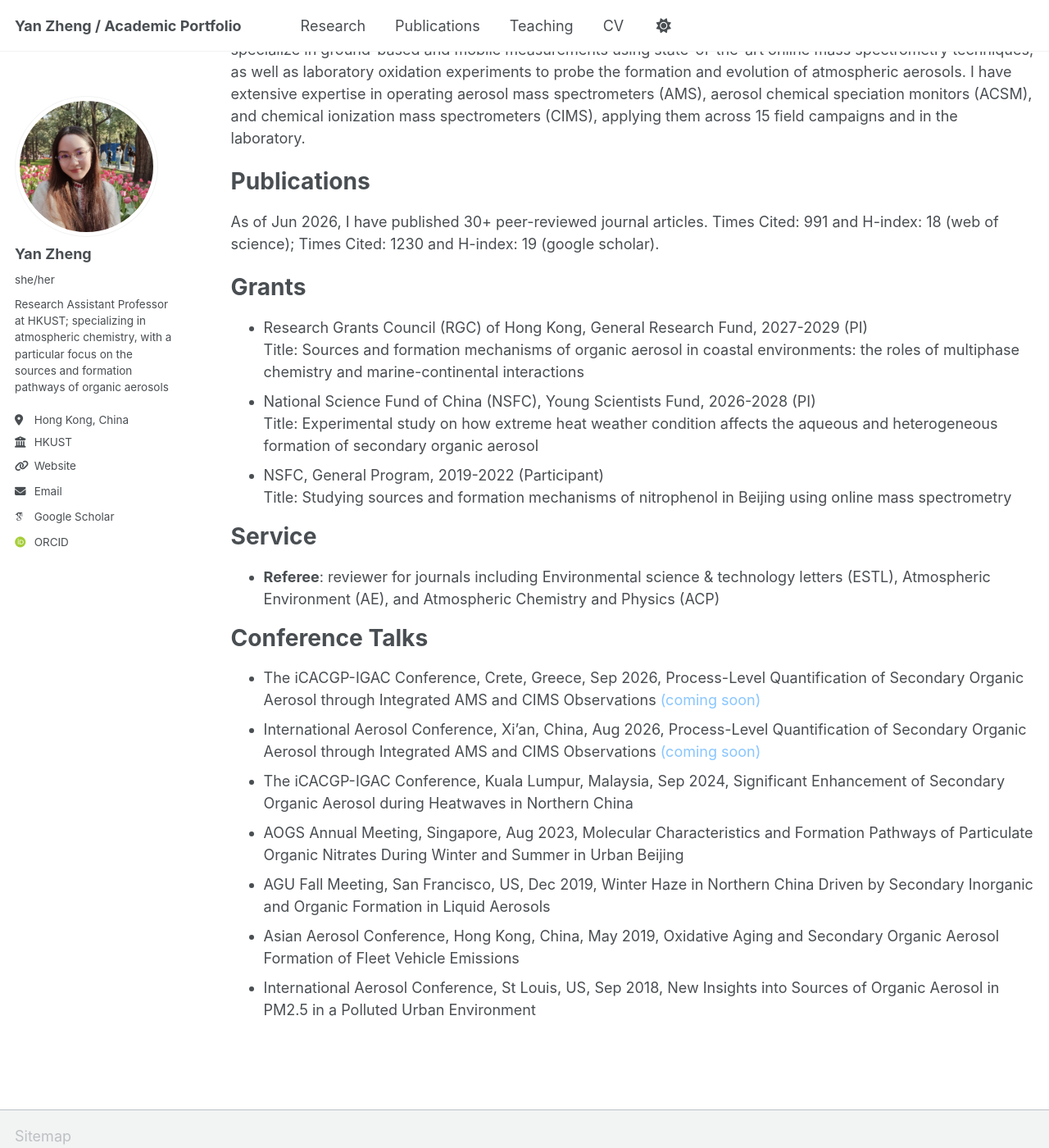
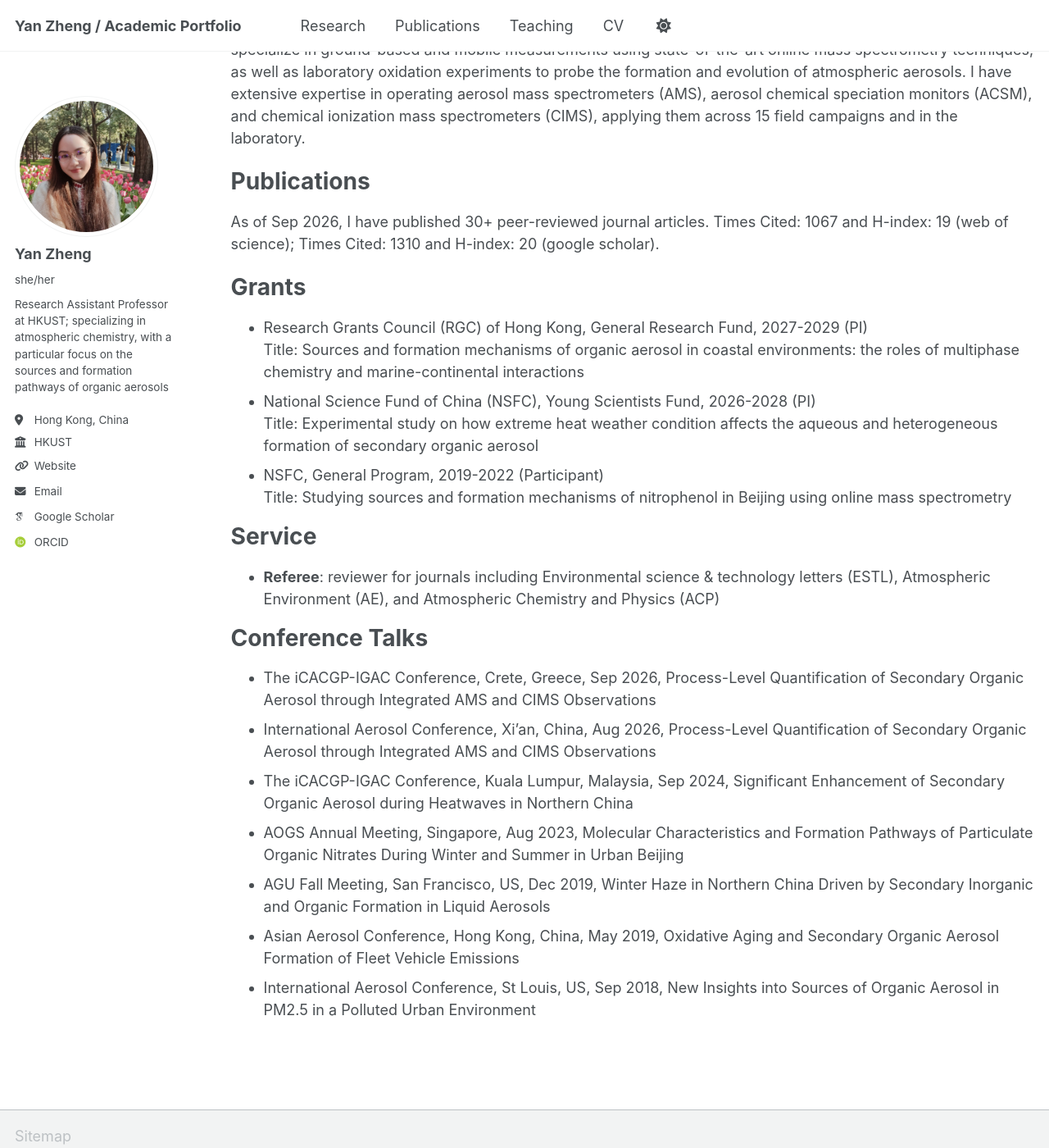
Before and after one commit to yanzheng41/yanzheng41.github.io, a Jekyll site: the page built from _pages/cv.md, in a window 1280 px wide and 1400 px high, scrolled down 565 px. Shown: the whole window at 82% size. Built offline with Jekyll 4.4.1, drawn with Linux system fonts in a browser that asks for light colours; some web fonts are replaced; a script bundle is joined from its source files by our own code; library files that are not in the unit come from our copies.

Commit message:
Update cv.md

```diff
--- a/_pages/cv.md
+++ b/_pages/cv.md
@@ -27,7 +27,7 @@ My research focuses on advancing the characterization of atmospheric chemical co
 
 Publications
 ======
-As of Jun 2026, I have published 30+ peer-reviewed journal articles. Times Cited: 991 and H-index: 18 (web of science); Times Cited: 1230 and H-index: 19 (google scholar).
+As of Sep 2026, I have published 30+ peer-reviewed journal articles. Times Cited: 1067 and H-index: 19 (web of science); Times Cited: 1310 and H-index: 20 (google scholar).
 
 Grants
 ======
@@ -44,8 +44,8 @@ Service
 
 Conference Talks
 ======
-* The iCACGP-IGAC Conference, Crete, Greece, Sep 2026, Process-Level Quantification of Secondary Organic Aerosol through Integrated AMS and CIMS Observations <span style="color: #89c6ff;">(coming soon)</span>
-* International Aerosol Conference, Xi'an, China, Aug 2026, Process-Level Quantification of Secondary Organic Aerosol through Integrated AMS and CIMS Observations <span style="color: #89c6ff;">(coming soon)</span>
+* The iCACGP-IGAC Conference, Crete, Greece, Sep 2026, Process-Level Quantification of Secondary Organic Aerosol through Integrated AMS and CIMS Observations
+* International Aerosol Conference, Xi'an, China, Aug 2026, Process-Level Quantification of Secondary Organic Aerosol through Integrated AMS and CIMS Observations
 * The iCACGP-IGAC Conference, Kuala Lumpur, Malaysia, Sep 2024, Significant Enhancement of Secondary Organic Aerosol during Heatwaves in Northern China
 * AOGS Annual Meeting, Singapore, Aug 2023, Molecular Characteristics and Formation Pathways of Particulate Organic Nitrates During Winter and Summer in Urban Beijing
 * AGU Fall Meeting, San Francisco, US, Dec 2019, Winter Haze in Northern China Driven by Secondary Inorganic and Organic Formation in Liquid Aerosols
```
